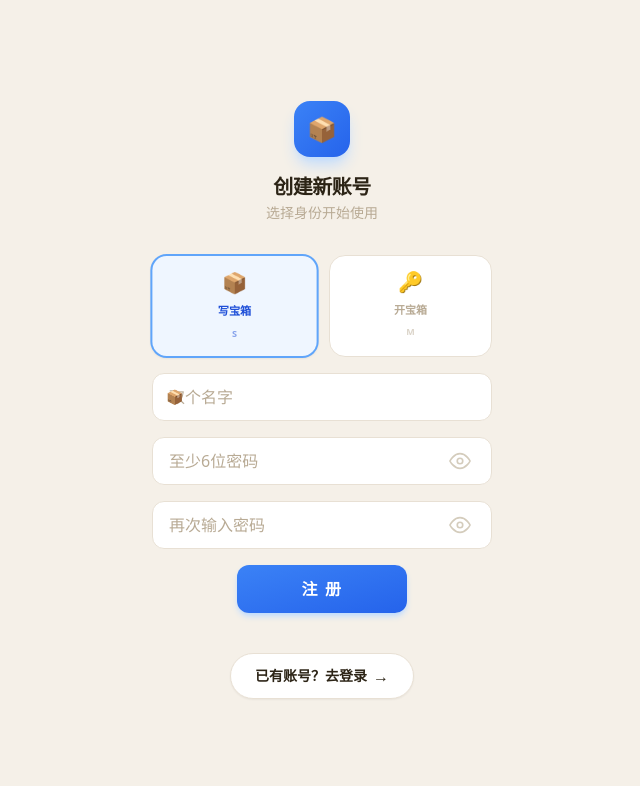
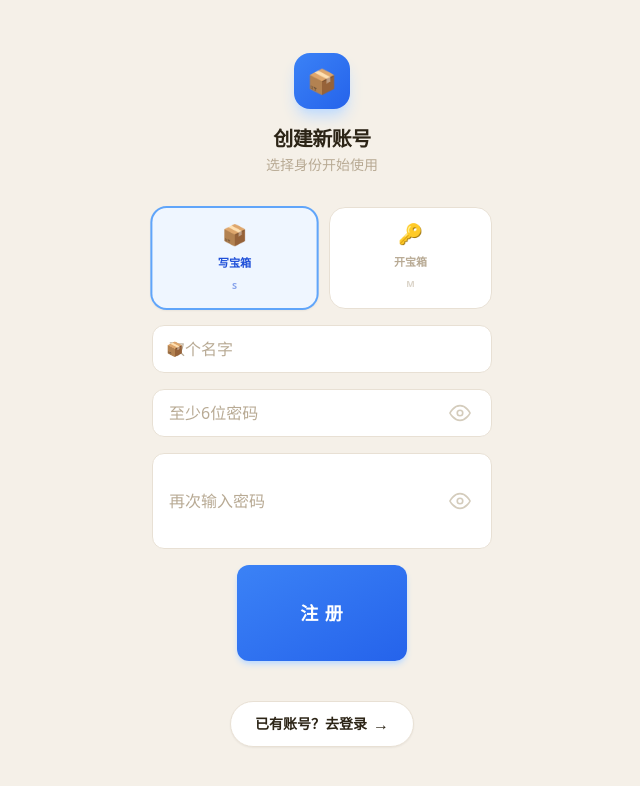
Before and after one commit to pingwu398-dev/treasure-box, a Next.js app: page /register in a window 1280 px wide. Shown: the top 786 px of the page, without its empty margins (318-958 px from the left). Built offline with nearby package versions, Linux system fonts and the light colour scheme.

Commit message:
登录/注册输入框和按钮高度翻倍 h-24

```diff
--- a/src/app/login/page.tsx
+++ b/src/app/login/page.tsx
@@ -42,7 +42,7 @@ export default function LoginPage() {
           />
           <div className="relative">
             <input
-              className="input h-12 pr-[54px]"
+              className="input h-24 pr-[54px]"
               placeholder="密码"
               type={showPwd ? "text" : "password"}
               value={password}
@@ -53,7 +53,7 @@ export default function LoginPage() {
           <div className="flex justify-center w-full">
             <button
               disabled={loading}
-              className="btn btn-primary h-12 text-base font-bold tracking-widest disabled:opacity-50"
+              className="btn btn-primary h-24 text-lg font-bold tracking-wider disabled:opacity-50"
               style={{ width: '50%' }}
               onClick={async () => {
                 setError(null); setLoading(true);
--- a/src/app/register/page.tsx
+++ b/src/app/register/page.tsx
@@ -86,7 +86,7 @@ export default function RegisterPage() {
           </div>
           <div className="relative">
             <input
-              className="input h-12 pr-[54px]"
+              className="input h-24 pr-[54px]"
               placeholder="再次输入密码"
               type={showPwd2 ? "text" : "password"}
               value={password2} onChange={(e) => setPassword2(e.target.value)}
@@ -98,7 +98,7 @@ export default function RegisterPage() {
           <div className="flex justify-center w-full">
             <button
               disabled={loading}
-              className={`btn h-12 text-base font-bold tracking-widest disabled:opacity-50 ${
+              className={`btn h-24 text-lg font-bold tracking-wider disabled:opacity-50 ${
                 isS
                   ? "bg-gradient-to-br from-blue-500 to-blue-600 text-white shadow-md shadow-blue-200"
                   : "bg-gradient-to-br from-emerald-500 to-emerald-600 text-white shadow-md shadow-emerald-200"
```
